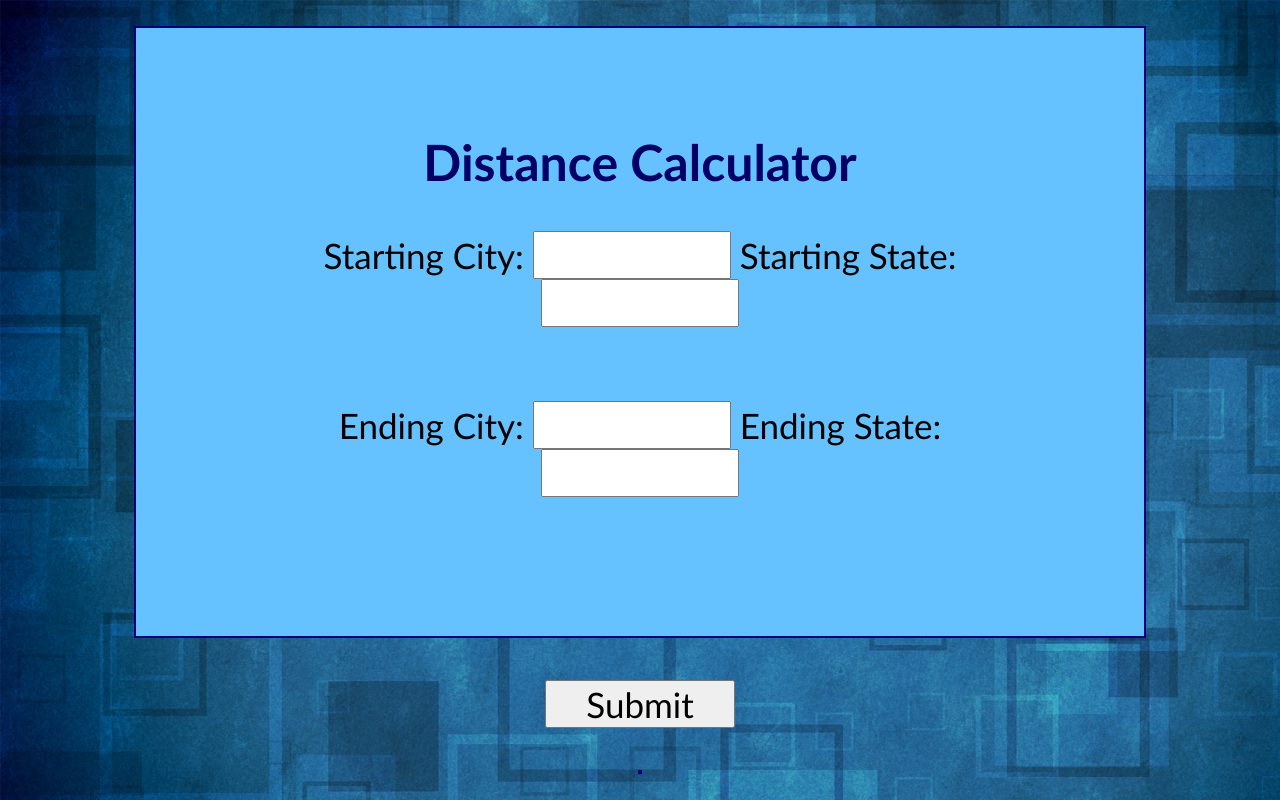
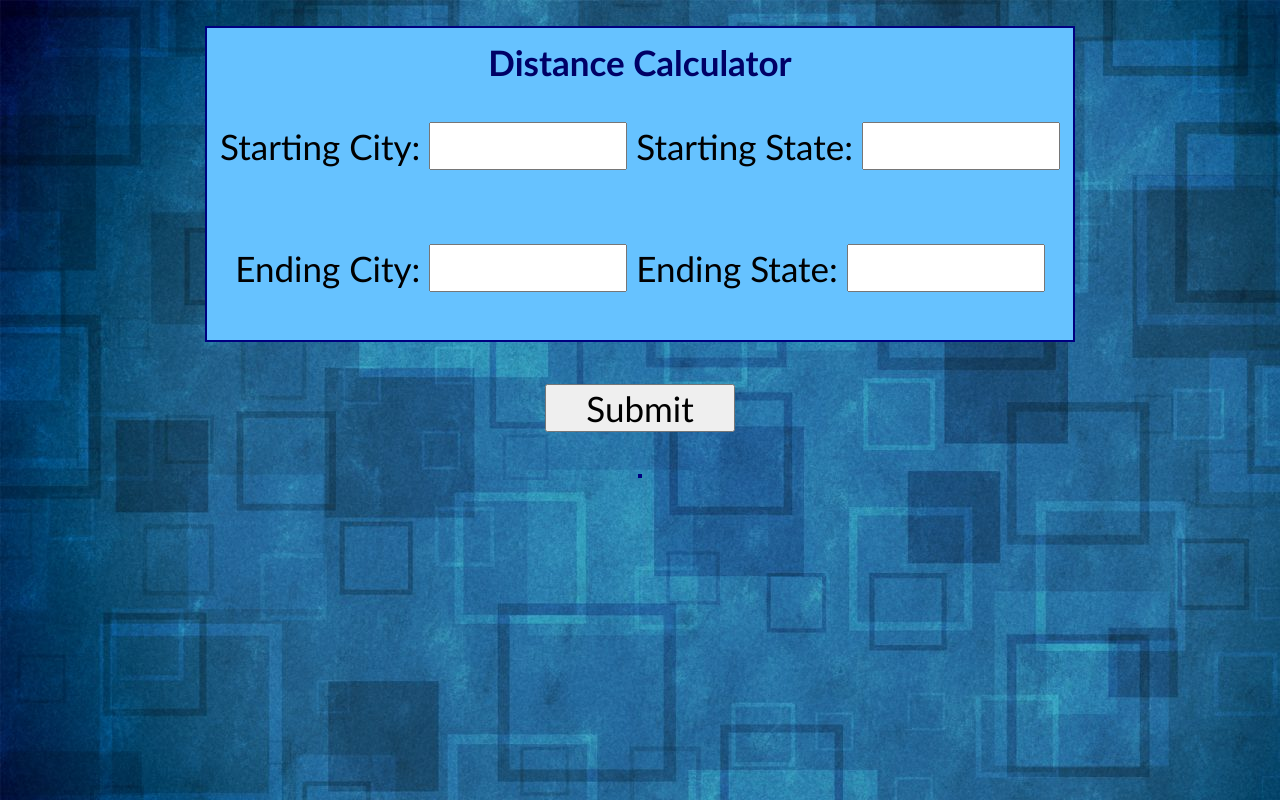
Before and after one commit to Marjorie98Roman/CIT-261---Portfolio, a plain HTML site: page Projects/Project03.html in a window 1280 px wide. Drawn offline with Linux system fonts and the light colour scheme.

Commit message:
Updating Project 03

```diff
--- a/Projects/Project03.html
+++ b/Projects/Project03.html
@@ -134,8 +134,8 @@
     <body>
         <br>
         <div>
-            <table style = "padding: 10%;">
-                <tr><td style = "font-weight: bold; font-size: 50px;">Distance Calculator</td></tr>
+            <table style = "padding: 1%;">
+                <tr><td style = "font-weight: bold;">Distance Calculator</td></tr>
 
                 <tr>
                     <td>
```
Also changed, not shown: index.html (+1 -1 lines).
